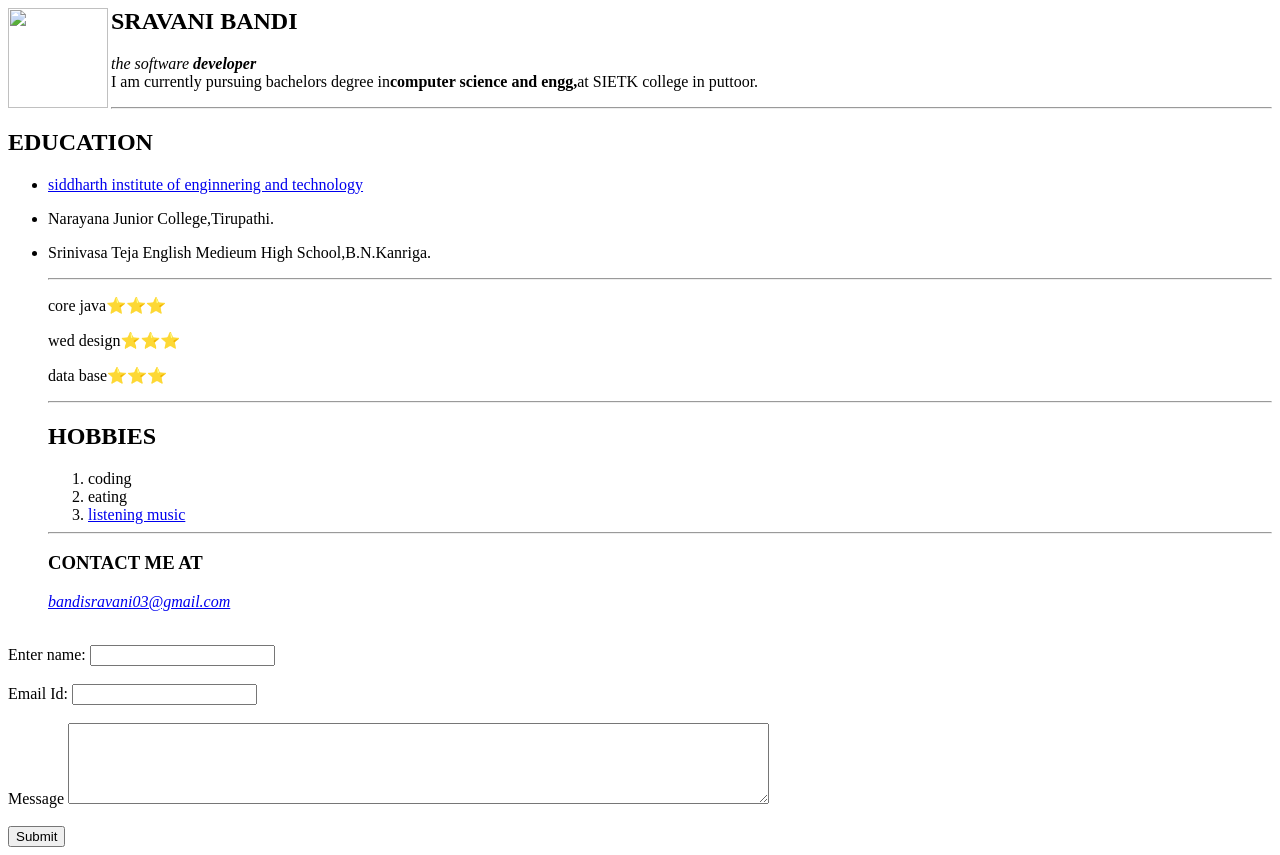
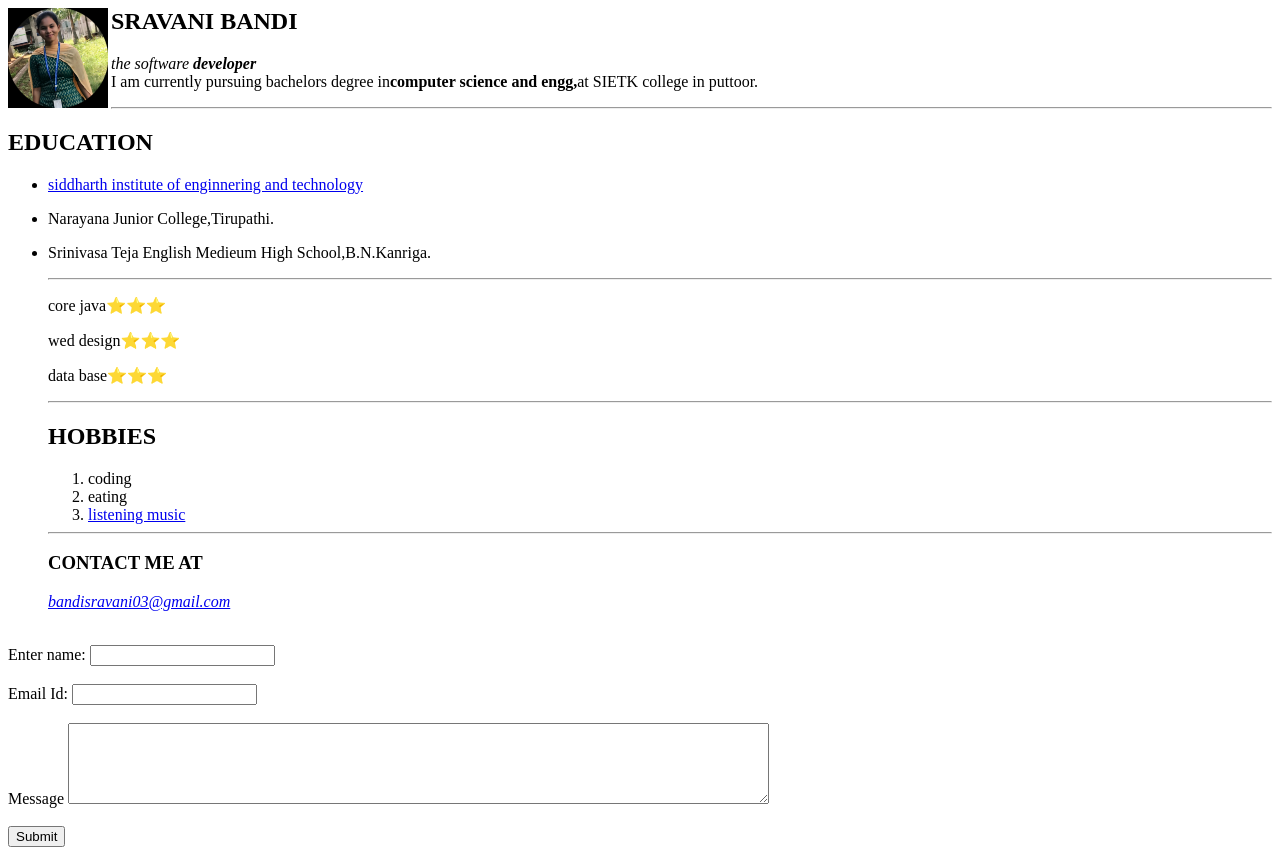
Before and after one commit to bandi-sravani/cv, a plain HTML site: page index.html in a window 1280 px wide. Drawn offline with Linux system fonts and the light colour scheme.

Commit message:
Add files via upload

```diff
--- a/index.html
+++ b/index.html
@@ -1,4 +1,4 @@
-<img src="C:\Users\bandi\Downloads\WhatsApp Image 2023-03-17 at 5.25.09 PM.jpeg" width="100px" heigth ="100px" align="left"/>
+<img src="sravani.jpeg" width="100px" heigth ="100px" align="left"/>
 <h2>SRAVANI BANDI</h2>
 
 <p>
```
